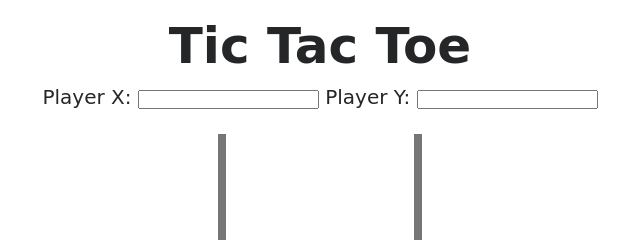
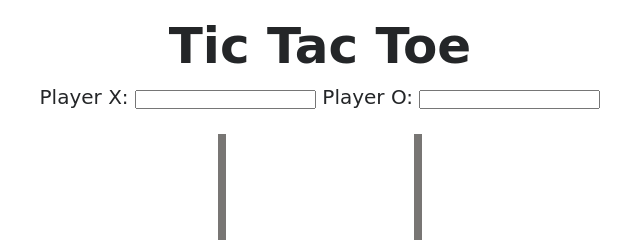
Before and after one commit to McKathlin/tic-tac-toe, a plain HTML site: page index.html in a window 1280 px wide. Shown: the top 240 px of the page, 320-960 px from the left. Drawn offline with Linux system fonts and the light colour scheme.

Commit message:
Rename Player Y to Player O in index.html

```diff
--- a/index.html
+++ b/index.html
@@ -13,8 +13,8 @@
         <p id="name-row">
             <label for="player-x-name">Player X:</label>
             <input id="player-x-name" name="player-x-name" type="text">
-            <label for="player-y-name">Player Y:</label>
-            <input id="player-y-name" name="player-y-name" type="text">
+            <label for="player-o-name">Player O:</label>
+            <input id="player-o-name" name="player-o-name" type="text">
         </p>
     </header>
     <main>
```
